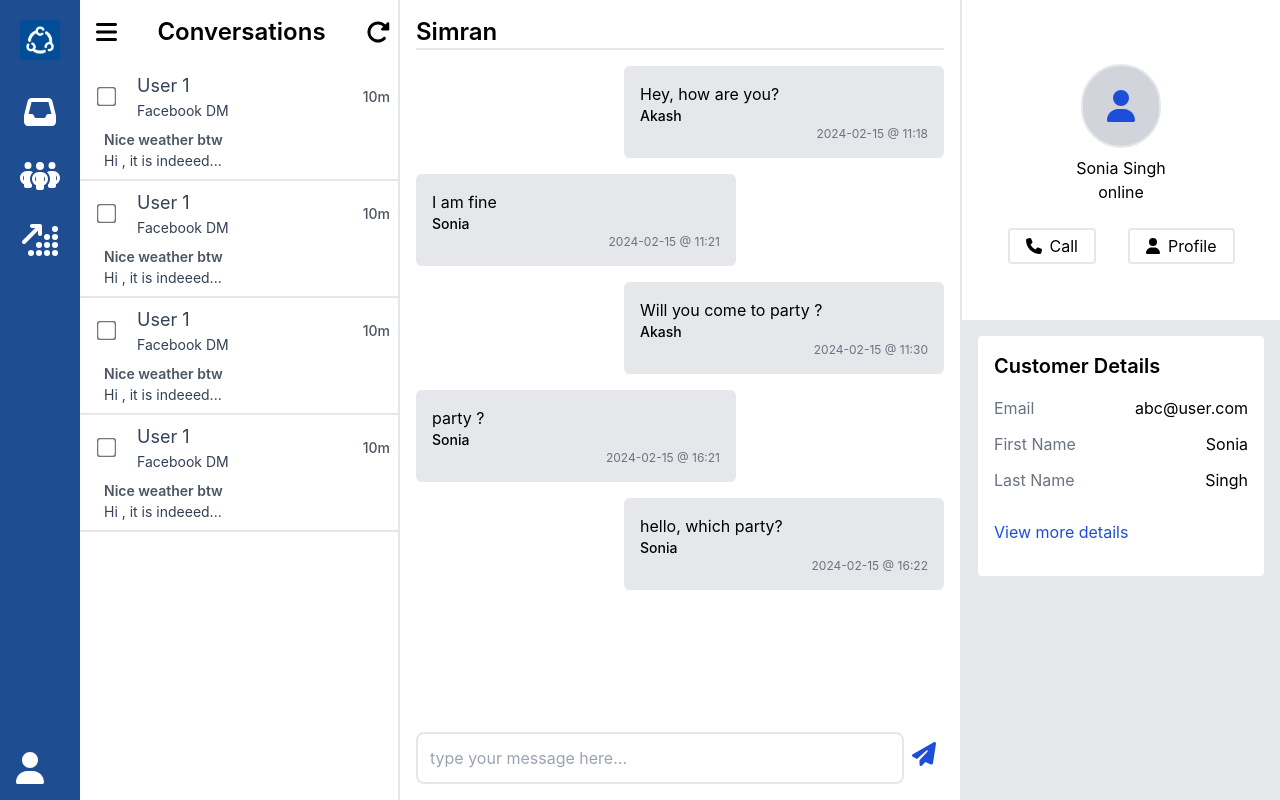
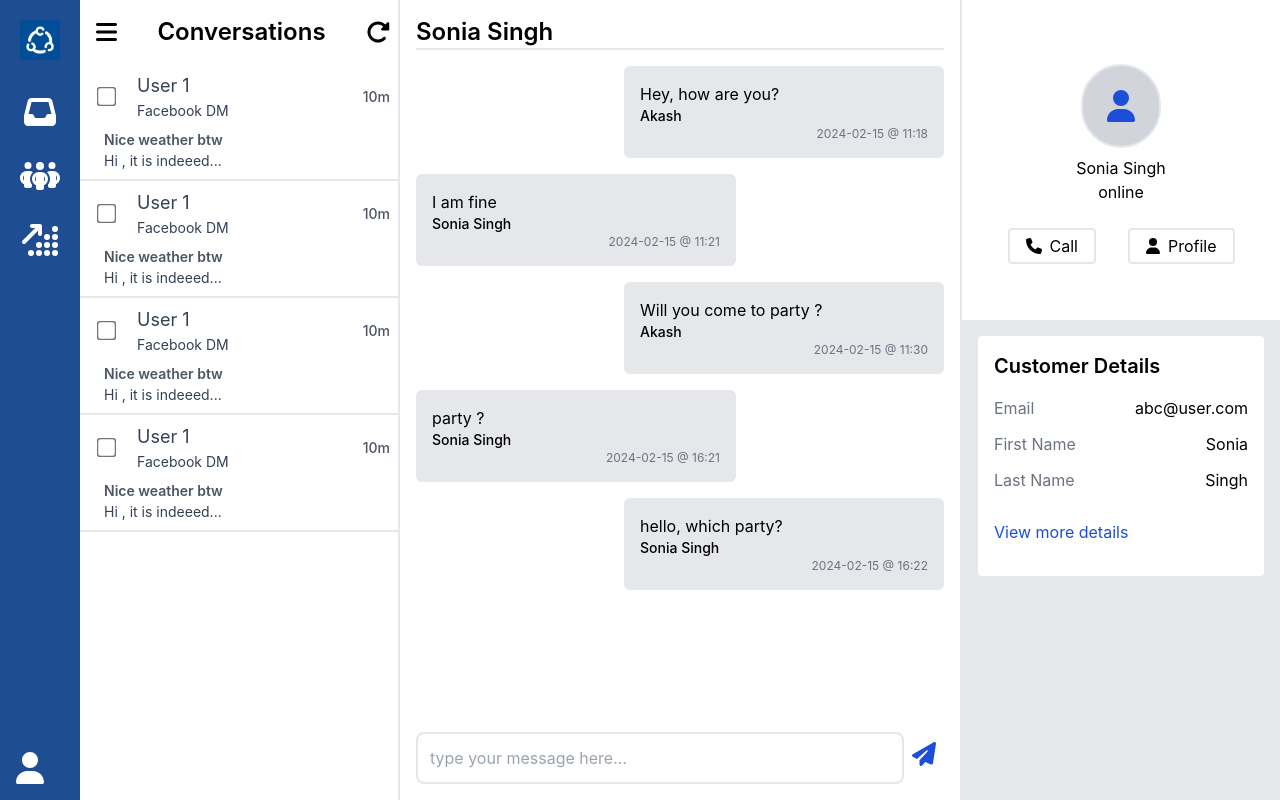
Before and after one commit to ishiprayadav/FbRichpanel, a React (Vite) app in the folder richpanel-assignment-main/frontend/: page /dashboard in a window 1280 px wide. Built offline with nearby package versions, Linux system fonts and the light colour scheme.

Commit message:
Update Conversations.jsx

```diff
--- a/richpanel-assignment-main/frontend/src/components/Conversations.jsx
+++ b/richpanel-assignment-main/frontend/src/components/Conversations.jsx
@@ -14,7 +14,7 @@ export const Conversations = () => {
     },
     {
       id: 2,
-      participant: "Sonia",
+      participant: "Sonia Singh",
       timestamp: "2024-02-15 @ 11:21",
       lastMessage: "I am fine ",
       isCurrentUser: false,
@@ -28,14 +28,14 @@ export const Conversations = () => {
     },
     {
       id: 4,
-      participant: "Sonia",
+      participant: "Sonia Singh",
       timestamp: "2024-02-15 @ 16:21",
       lastMessage: "party ?",
       isCurrentUser: false,
     },
     {
       id: 5,
-      participant: "Sonia",
+      participant: "Sonia Singh",
       timestamp: "2024-02-15 @ 16:22",
       lastMessage: "hello, which party?",
       isCurrentUser: true,
@@ -46,7 +46,7 @@ export const Conversations = () => {
 
   return (
     <div className="h-full flex flex-col justify-between container mx-auto">
-      <h1 className="text-2xl font-semibold mb-4 text-black border-b-2">Simran</h1>
+      <h1 className="text-2xl font-semibold mb-4 text-black border-b-2">Sonia Singh</h1>
       <ul className="grow flex flex-col space-y-4 w-full ">
         {conversations.map((conversation) => (
           <ConversationItem key={conversation.id} conversation={conversation} />
```
